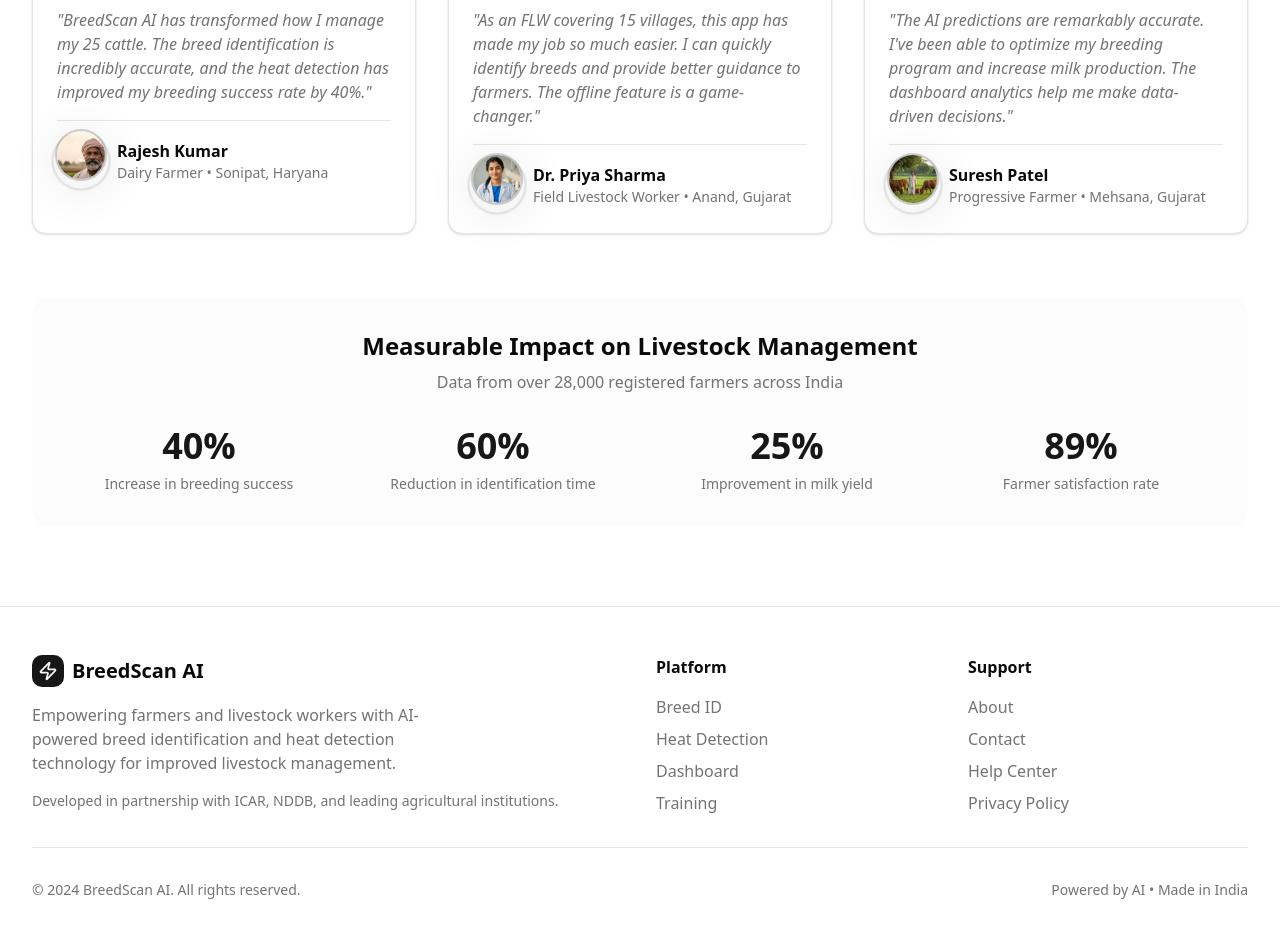
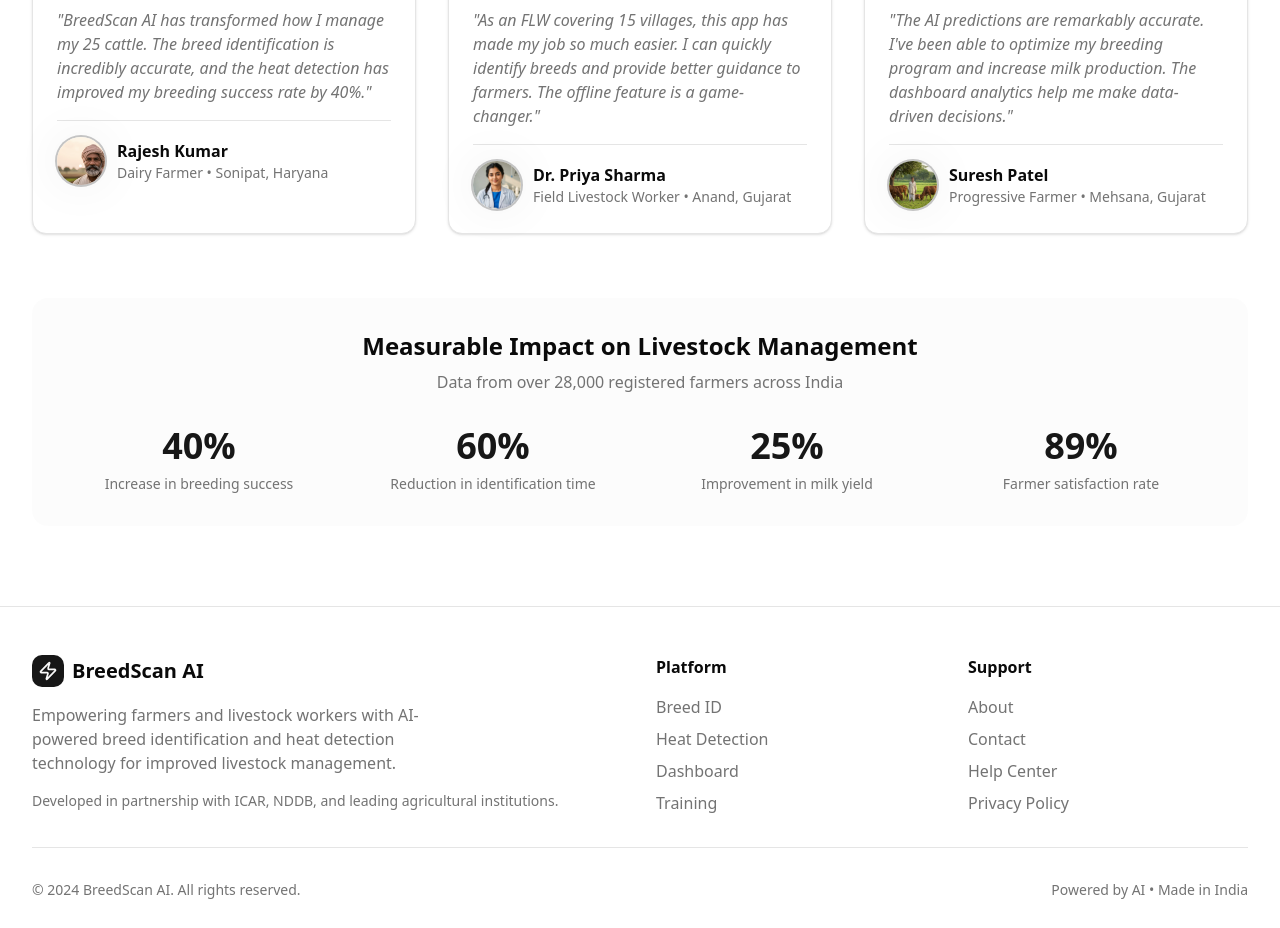
Before and after one commit to umang9369/v0-breed-scan-ai-app, a Next.js app: page / in a window 1280 px wide. Shown: the part 4840-5768 px from the top of the page. Built offline with nearby package versions, Linux system fonts and the light colour scheme.

Commit message:
Lower visual opacity of testimonials animations slightly for performance
cgen-48972ec540a949e2a9fbd8b91b3a9625

```diff
--- a/app/globals.css
+++ b/app/globals.css
@@ -115,9 +115,12 @@
   0%, 100% { opacity: 0.15; transform: scale(1); }
   50% { opacity: 0.35; transform: scale(1.15); }
 }
-.animate-float-slow { animation: testimonial-float 4.5s ease-in-out infinite; }
-.animate-testimonial-glow { animation: testimonial-glow 3s ease-in-out infinite; }
-.animate-testimonial-ring { animation: testimonial-ring 2.8s ease-in-out infinite; }
+.animate-float-slow { animation: testimonial-float 6s ease-in-out infinite; }
+.animate-testimonial-glow { animation: testimonial-glow 4s ease-in-out infinite; }
+.animate-testimonial-ring { animation: testimonial-ring 3.6s ease-in-out infinite; }
+@media (max-width: 768px), (prefers-reduced-motion: reduce) {
+  .animate-float-slow, .animate-testimonial-glow, .animate-testimonial-ring { animation: none; }
+}
 
 /* Custom gradient backgrounds for hero sections */
 .hero-gradient {
```
